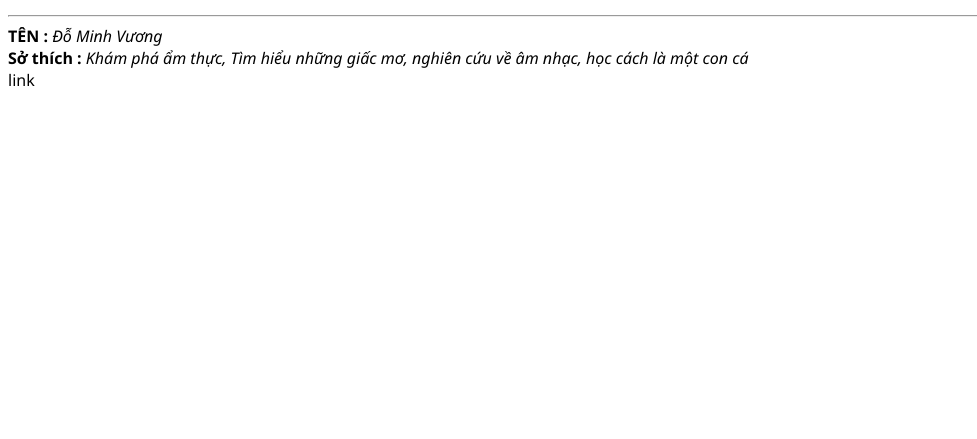
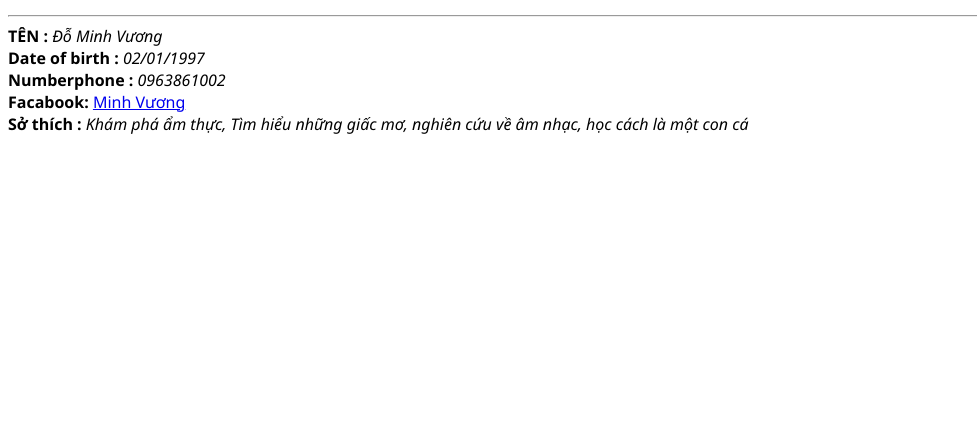
Before and after one commit to vuong127/vuong127.github.io, a plain HTML site: page index.html in a window 1280 px wide. Shown: the part 361-800 px from the top of the page, without its empty margins (0-977 px from the left). Drawn offline with Linux system fonts and the light colour scheme.

Commit message:
add information

```diff
--- a/index.html
+++ b/index.html
@@ -15,8 +15,17 @@
 		<b>TÊN : </b> <i> Đỗ Minh Vương</i>
 	</div>
 	<div class="Thông tin">
+		<b>Date of birth : </b> <i> 02/01/1997</i>
+	</div>
+	<div class="Thông tin">
+		<b>Numberphone : </b> <i> 0963861002</i>
+	</div>
+	<div class="Thông tin">
+		<b>Facabook: </b> <a href="https://www.facebook.com/profile.php?id=100004634538118">Minh Vương</a>
+	</div>
+	<div class="Thông tin">
 		<b>Sở thích : </b> <i> Khám phá ẩm thực, Tìm hiểu những giấc mơ, nghiên cứu về âm nhạc, học cách là một con cá</i>
 	</div>
-	link
+
 </body>
 </html>
```
